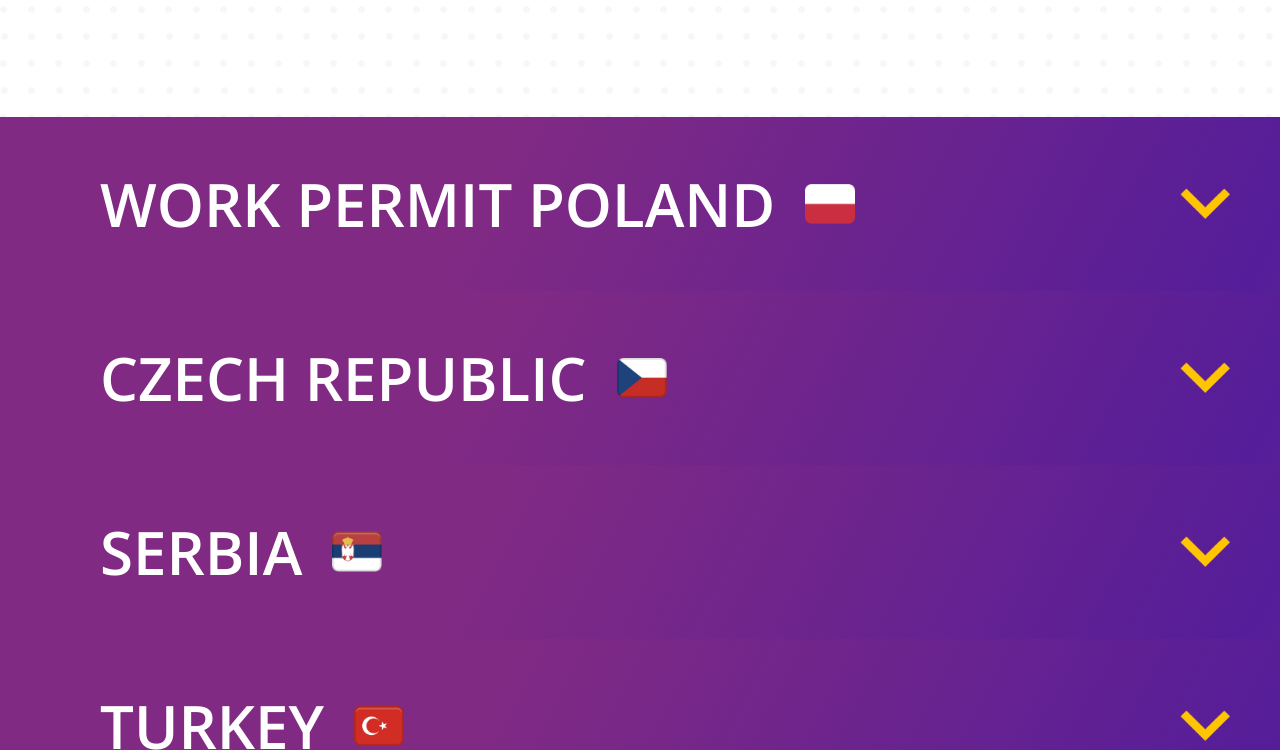
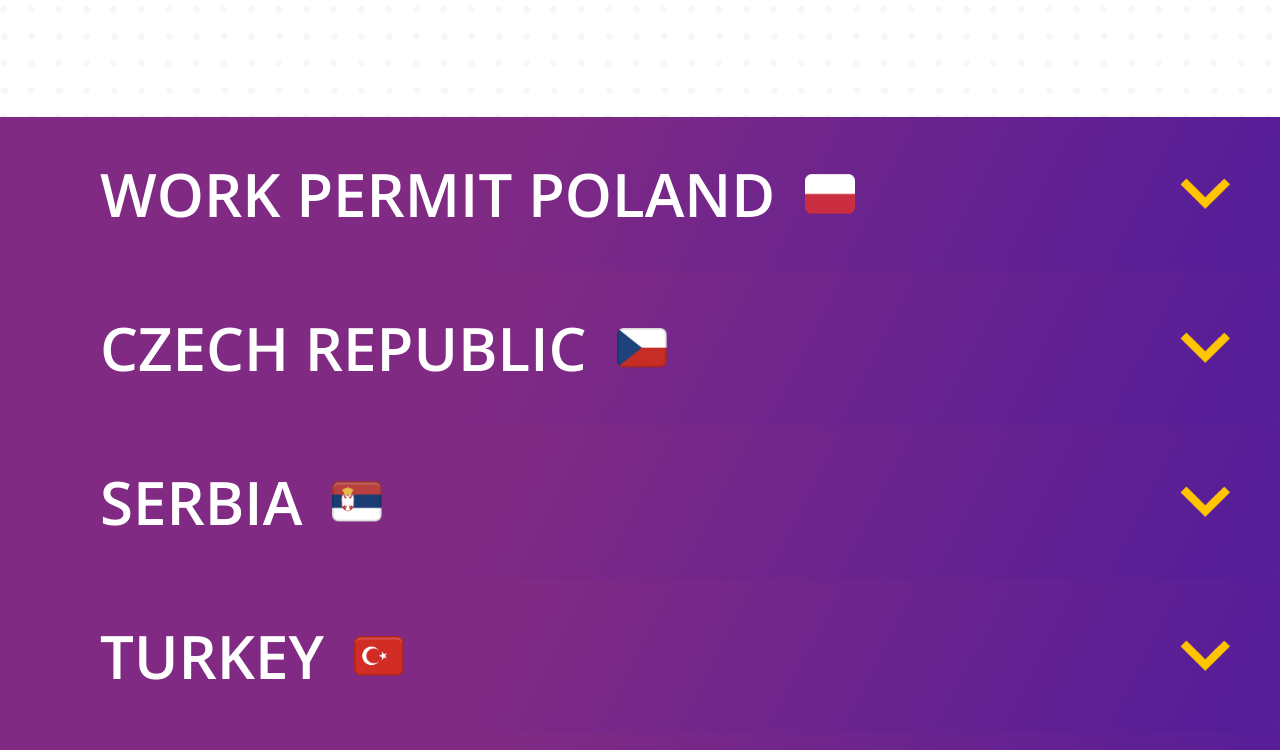
Before and after one commit to DartWaker/visa, a plain HTML site: page index.html in a window 1280 px wide. Shown: the part 4940-5690 px from the top of the page. Drawn offline with nearby package versions, Linux system fonts and the light colour scheme.

Commit message:
Add files via upload

```diff
--- a/css/_accordion.scss
+++ b/css/_accordion.scss
@@ -18,21 +18,21 @@
             cursor: pointer;
 
             .trigger__text {
-                font-size: 66px;
+                font-size: 60px;
                 font-weight: 600;
-                line-height: 54px;
+                line-height: 34px;
                 text-align: left;
                 text-underline-position: from-font;
                 text-decoration-skip-ink: none;
                 color: #FFFFFF;
-                padding: 20px 0 20px 30px;
+                padding: 10px 0 10px 30px;
                 @media (max-width: 1430px) {
                     font-size: 60px;
                 }
                 padding: 40px 0 40px 100px ;
                 @media (max-width: 1030px) {
                     font-size: 40px;
-                    padding: 20px 0 20px 30px;
+                    padding: 10px 0 10px 30px;
                 }
                 @media (max-width: 705px) {
                     font-size: 13px;
```
Also changed, not shown: css/style.css.
